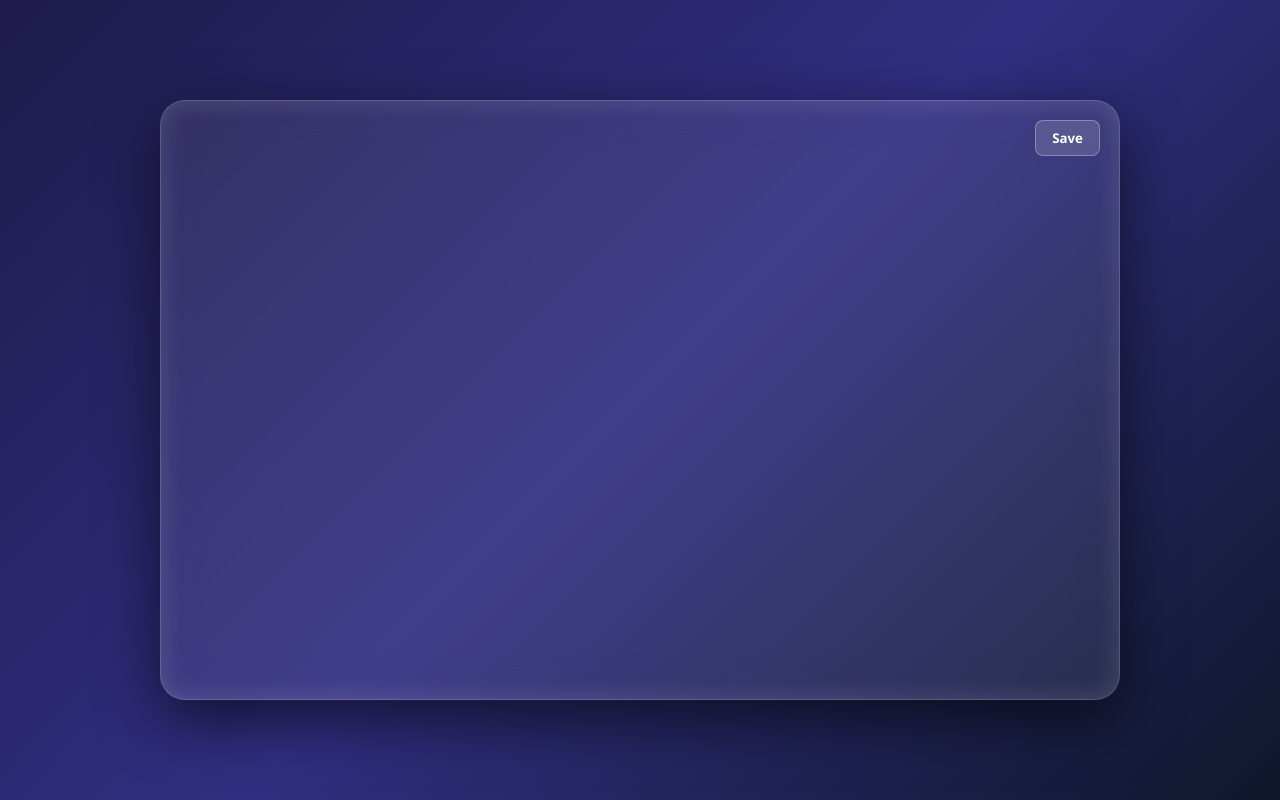
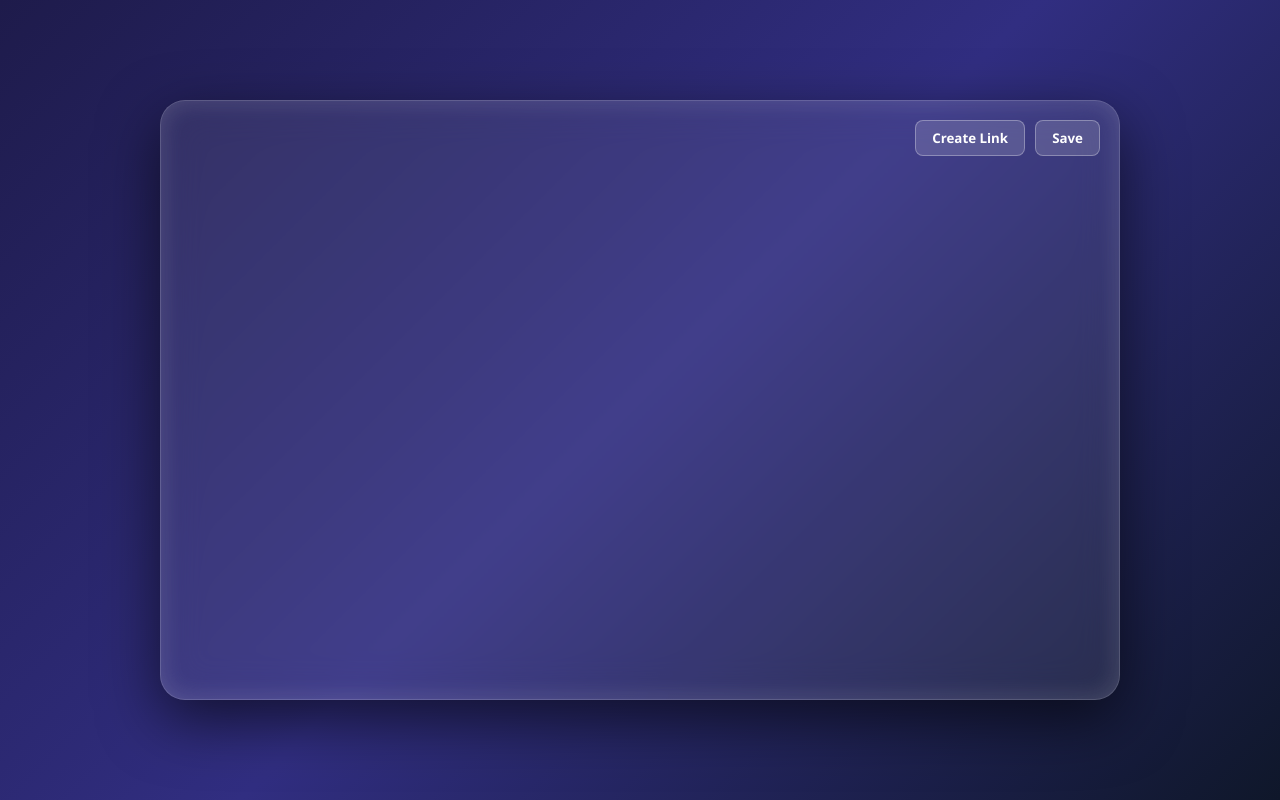
Before and after one commit to Abhi1289o/Mindmap, a React app in the folder frontend/: page /header in a window 1280 px wide. Built offline with nearby package versions, Linux system fonts and the light colour scheme; the HTML template or start-up script is replaced by a standard one.

Commit message:
implemented the create link successfull. storing is something off and tracking between cards is remaining...

```diff
--- a/frontend/src/components/GlassCard.jsx
+++ b/frontend/src/components/GlassCard.jsx
@@ -1,24 +1,19 @@
 import { useState, useEffect, useRef } from "react";
 import "../styles/glasscard.css";
 
-export default function GlassCard({ card_id }) {
+export default function GlassCard({ card_id: initialCardId, user_id }) {
   const cardRef = useRef(null);
   const [notification, setNotification] = useState(null); // { message, type }
+  const [card_id, setCardId] = useState(initialCardId);
 
   const showNotification = (message, type) => {
     setNotification({ message, type });
-
-    // Hide after 5 seconds
     setTimeout(() => setNotification(null), 2500);
   };
 
-  // Fetch card content once
-  useEffect(() => {
-    if (!card_id) return;
-
-    const fetchCard = async () => {
+  const fetchCard = async (id) => {
     try {
-        const res = await fetch(`http://localhost:5000/cards/${card_id}`);
+      const res = await fetch(`http://localhost:5000/cards/${id}`);
       if (!res.ok) throw new Error("Failed to fetch card");
       const data = await res.json();
 
@@ -33,46 +28,100 @@ export default function GlassCard({ card_id }) {
     }
   };
 
-    fetchCard();
+  // Fetch card content when card_id changes
+  useEffect(() => {
+    if (!card_id) return;
+    fetchCard(card_id);
   }, [card_id]);
 
   const handleSave = async () => {
     const htmlContent = cardRef.current.innerHTML;
 
-    // Create a temporary DOM element to parse HTML
     const tempDiv = document.createElement("div");
     tempDiv.innerHTML = htmlContent;
 
-    // Extract title from first h1
     const h1 = tempDiv.querySelector("h1");
     const title = h1 ? h1.innerText : "Untitled";
+    if (h1) h1.remove();
 
-    // Extract content from the rest (remove h1)
-    if (h1) h1.remove(); // remove h1 from tempDiv
-    const content = tempDiv.innerHTML; // rest of content including <p>, <ul>, etc.
+    let content = tempDiv.innerHTML.slice(3, -4);
 
     try {
       const response = await fetch(`http://localhost:5000/cards/${card_id}`, {
         method: "PUT",
-        headers: {
-          "Content-Type": "application/json",
-        },
-        body: JSON.stringify({
-          title: title,
-          content: content,
-        }),
+        headers: { "Content-Type": "application/json" },
+        body: JSON.stringify({ title, content }),
       });
 
       const data = await response.json();
 
-      if (data.success) {
-        showNotification("Saved successfully!", "success");
-      } else {
-        showNotification("Save failed!", "error");
-      }
+      if (data.success) showNotification("Saved successfully!", "success");
+      else showNotification("Save failed!", "error");
     } catch (err) {
       console.error(err);
       showNotification("Error saving!", "error");
+    }
+  };
+
+  const handleCreateLink = async () => {
+    const selection = window.getSelection();
+
+    if (!selection.rangeCount || selection.isCollapsed) {
+      showNotification("Please select text first", "error");
+      return;
+    }
+
+    try {
+      // Call backend to create a new card + link
+      const res = await fetch("http://localhost:5000/cards/createcard", {
+        method: "POST",
+        headers: { "Content-Type": "application/json" },
+        body: JSON.stringify({
+          user_id: user_id,
+          source_card_id: card_id, // current card
+        }),
+      });
+
+      const data = await res.json();
+
+      if (!data.card_id || !data.link_id) {
+        showNotification("Failed to create new card/link", "error");
+        return;
+      }
+
+      const newCardId = data.card_id;
+      const newLinkId = data.link_id;
+
+      // Wrap selected text in <a>
+      const range = selection.getRangeAt(0);
+      const anchor = document.createElement("a");
+      anchor.href = `/card/${newCardId}`;
+      anchor.setAttribute("data-card-id", newCardId);
+      anchor.setAttribute("data-link-id", newLinkId);
+      anchor.style.color = "#4da6ff";
+      anchor.style.textDecoration = "underline";
+
+      anchor.appendChild(range.extractContents());
+      range.insertNode(anchor);
+
+      selection.removeAllRanges();
+
+      showNotification("Link created successfully!", "success");
+
+      await handleSave(); // save the updated card
+    } catch (err) {
+      console.error(err);
+      showNotification("Error creating link", "error");
+    }
+  };
+
+  const handleLinkClick = (e) => {
+    const target = e.target;
+    if (target.tagName === "A" && target.dataset.cardId) {
+      e.preventDefault();
+      const linkedCardId = target.dataset.cardId;
+      setCardId(linkedCardId);
+      fetchCard(linkedCardId);
     }
   };
 
@@ -96,17 +145,24 @@ export default function GlassCard({ card_id }) {
           {notification.message}
         </div>
       )}
-      {/* Save button */}
+
+      {/* Buttons */}
+      <div className="button-group">
+        <button className="create-button" onClick={handleCreateLink}>
+          Create Link
+        </button>
         <button className="save-button" onClick={handleSave}>
           Save
         </button>
+      </div>
 
       {/* Editable card */}
       <div
         className="glass-card"
         contentEditable
         ref={cardRef}
-        suppressContentEditableWarning={true} // suppress React warning
+        suppressContentEditableWarning={true}
+        onClick={handleLinkClick} // handle internal link clicks
       />
     </div>
   );
--- a/frontend/src/pages/Header.jsx
+++ b/frontend/src/pages/Header.jsx
@@ -7,11 +7,13 @@ import { useLocation } from "react-router-dom";
 export default function Header() {
   const location = useLocation();
   const rootCardId = location.state?.root_card_id;
+  const userId = location.state?.user_id;
 
   return (
     <div className="page-container">
       <GlassCard
         card_id={rootCardId}
+        user_id={userId}
       />
     </div>
   );
--- a/frontend/src/pages/Login.jsx
+++ b/frontend/src/pages/Login.jsx
@@ -27,12 +27,12 @@ export default function Login() {
   // Handle login result from LoginForm
   const handleLoginResult = (result) => {
     if (loginStatus === "success") return;
-    console.log("loging:", result);
+
     if (result.success) {
       setLoginStatus("success"); // trigger fall animation
       setTimeout(() => {
         // You can pass user info via state or context if needed
-        navigate("/header", { state: { root_card_id: result.user.root_card_id } });
+        navigate("/header", { state: { root_card_id: result.user.root_card_id, user_id: result.user.user_id } });
       }, 1300);
     } else {
       setShake(true); // trigger shake animation
--- a/frontend/src/styles/glasscard.css
+++ b/frontend/src/styles/glasscard.css
@@ -90,3 +90,35 @@
 .save-button:hover {
   background-color: rgba(255, 255, 255, 0.25);
 }
+
+.create-button {
+  position: absolute;
+  top: 20px;
+  right: 20px;
+  z-index: 10;
+  padding: 8px 16px;
+  background-color: rgba(255, 255, 255, 0.15);
+  border: 1px solid rgba(255,255,255,0.3);
+  color: white;
+  border-radius: 8px;
+  cursor: pointer;
+  font-weight: bold;
+
+  animation: fadeIn 0.6s ease;
+}
+
+.create-button:hover {
+  background-color: rgba(255, 255, 255, 0.25);
+}
+
+.button-group {
+  position: absolute;
+  top: 20px;
+  right: 20px;
+  display: flex;
+  gap: 10px; /* space between buttons */
+}
+
+.save-button, .create-button {
+  position: static; /* remove absolute inside the flex container */
+}
--- a/package.json
+++ b/package.json
@@ -21,6 +21,7 @@
     "cors": "^2.8.6",
     "express": "^5.2.1",
     "pg": "^8.20.0",
-    "react-router-dom": "^7.13.1"
+    "react-router-dom": "^7.13.1",
+    "uuid": "^13.0.0"
   }
 }
```
Also changed, not shown: 2 other files (tests, documents, lock files or other folders). Lines whose indentation alone changed are shown as unchanged.
